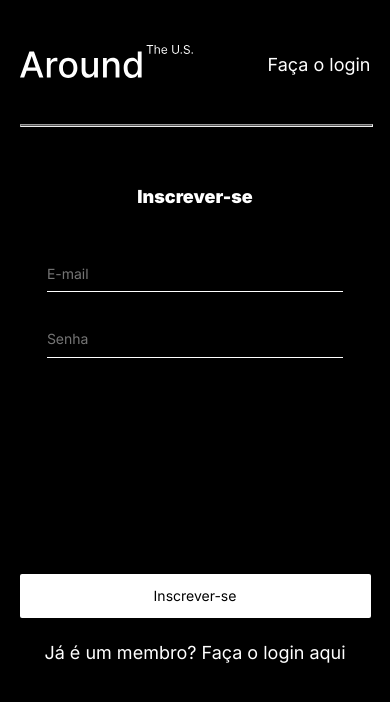
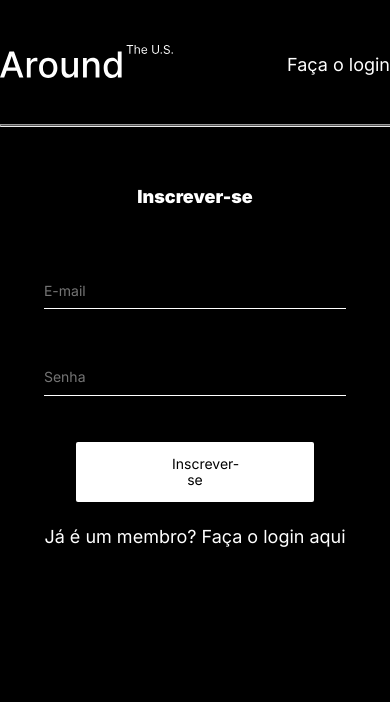
Before and after one commit to Lere10/web_project_around_auth, a React (Vite) app: page /signup in a window 390 px wide. Shown: the top 702 px of the page. Built offline with nearby package versions, Linux system fonts and the light colour scheme; no server answers.

Commit message:
style adjusts

```diff
--- a/src/blocks/form.css
+++ b/src/blocks/form.css
@@ -20,6 +20,22 @@
   font-weight: 400;
 }
 .form__input-bio {
+  max-width: 358px;
+  width: 100%;
+}
+.form__input-bio-auth {
+  margin: 0px;
+  background-color: #000;
+  color: #fff;
+  border-bottom: 1px solid #fff;
+  max-width: 358px;
+  width: 100%;
+}
+.form__input-auth {
+  color: #fff;
+  background-color: #000;
+  border-bottom: 1px solid #fff;
+  margin-bottom: 30px;
   max-width: 358px;
   width: 100%;
 }
@@ -49,6 +65,17 @@
   margin: 48px auto 36px;
   align-self: center;
   padding: 18px 125px;
+}
+.form__button-auth {
+  margin-top: 216px;
+  background-color: #fff;
+  color: #000;
+  max-width: 358px;
+  width: 100%;
+  padding: 14px 0px;
+  border-radius: 2px;
+  border: none;
+  cursor: pointer;
 }
 .form__button:hover {
   cursor: pointer;
--- a/src/blocks/page.css
+++ b/src/blocks/page.css
@@ -15,6 +15,44 @@ html {
   margin: 0 auto;
 }
 
+.page__content-auth {
+  position: relative;
+  display: flex;
+  flex-direction: column;
+  font-family: "Inter", sans-serif;
+  font-weight: normal;
+  font-size: 18px;
+  max-width: 880px;
+  margin: 0 auto;
+}
+.page__content-auth-email {
+  margin: 0px;
+  padding: 0px;
+  color: #fff;
+  position: absolute;
+  z-index: 1;
+  top: 55px;
+  right: 89px;
+}
+.page__navlink-sign {
+  text-decoration: none;
+  color: #fff;
+  position: absolute;
+  z-index: 1;
+  top: 55px;
+  right: 0px;
+}
+.page__navlink-signout {
+  color: #a9a9a9;
+}
+
+.page__navlink-call {
+  text-decoration: none;
+  color: #fff;
+  margin: 0 auto;
+  text-align: center;
+}
+
 @media screen and (max-width: 960px) {
   .page__content {
     max-width: 90%;
--- a/src/blocks/popup.css
+++ b/src/blocks/popup.css
@@ -73,6 +73,32 @@
   max-width: 358px;
 }
 
+.popup__infotooltip {
+  text-align: center;
+}
+
+.popup__infotooltip-image {
+  padding: 60px 0px 32px 0px;
+  max-width: 120px;
+  width: 100%;
+}
+
+.popup__infotooltip-title {
+  padding-bottom: 60px;
+}
+
+.popup__title-auth {
+  margin: 0px auto;
+  font-family: "Inter", sans-serif;
+  font-size: 24px;
+  font-weight: 900;
+  padding-top: 60px;
+  padding-bottom: 50px;
+  max-width: 358px;
+  color: #fff;
+  text-align: center;
+}
+
 .popup__form {
   max-width: 358px;
   margin: 0 auto;
@@ -94,7 +120,8 @@
 }
 
 @media screen and (max-width: 470px) {
-  .popup__title {
+  .popup__title,
+  .popup__title-auth {
     font-size: 18px;
     max-width: 84.39%;
     padding-bottom: 67px;
--- a/src/components/App.jsx
+++ b/src/components/App.jsx
@@ -207,38 +207,12 @@ function App() {
             path="/"
             element={
               <ProtectedRoute isLoggedIn={isLoggedIn}>
-                <div
-                  className="page__content"
-                  style={{
-                    position: "relative",
-                    display: "flex",
-                    flexDirection: "column",
-                  }}
-                >
-                  <p
-                    style={{
-                      margin: "0px",
-                      padding: "0px",
-                      color: "#fff",
-                      position: "absolute",
-                      zIndex: "1",
-                      top: "55px",
-                      right: "89px",
-                    }}
-                  >
-                    {token.getEmail()}
-                  </p>
+                <div className="page__content-auth">
+                  <p className="page__content-auth-email">{token.getEmail()}</p>
                   <NavLink
                     to="/signin"
                     onClick={handleLogout}
-                    style={{
-                      textDecoration: "none",
-                      color: "#A9A9A9",
-                      position: "absolute",
-                      zIndex: "1",
-                      top: "55px",
-                      right: "0px",
-                    }}
+                    className="page__navlink-sign page__navlink-signout"
                   >
                     Sair
                   </NavLink>
--- a/src/components/Main/Main.jsx
+++ b/src/components/Main/Main.jsx
@@ -13,8 +13,6 @@ import { useContext } from "react";
 
 import Card from "./components/Card/Card.jsx";
 
-//ele estava aqui
-
 export default function Main({
   cards,
   handleCardLike,
@@ -25,7 +23,6 @@ export default function Main({
 }) {
   const { currentUser } = useContext(CurrentUserContext);
 
-  // ---------------------
   const NewCardPopup = { title: "Novo lugar", children: <NewCard /> };
   const EditProfilePopup = {
     title: "Editar perfil",
@@ -35,7 +32,6 @@ export default function Main({
     title: "Alterar foto de perfil",
     children: <EditAvatar />,
   };
-  //ultima coisa que fiz foi alterar esse trecho para dentro da function Main
 
   return (
     <main>
--- a/src/components/Main/components/Popup/components/InfoTooltip/InfoTooltip.jsx
+++ b/src/components/Main/components/Popup/components/InfoTooltip/InfoTooltip.jsx
@@ -5,32 +5,18 @@ import "../../../../../../blocks/popup.css";
 
 export default function InfoTooltip({ state }) {
   return (
-    <div style={{ textAlign: "center" }}>
+    <div className="popup__infotooltip">
       {state ? (
         <>
-          <img
-            src={stateOk}
-            style={{
-              padding: "60px 0px 0px 0px",
-              maxWidth: "120px",
-              width: "100%",
-            }}
-          />
-          <h2 className="popup__title" style={{ paddingBottom: "60px" }}>
+          <img src={stateOk} className="popup__infotooltip-image" />
+          <h2 className="popup__title popup__infotooltip-title">
             Vitória! Agora você só precisa logar
           </h2>
         </>
       ) : (
         <>
-          <img
-            src={stateNotOk}
-            style={{
-              padding: "60px 0px 32px 0px",
-              maxWidth: "120px",
-              width: "100%",
-            }}
-          />
-          <h2 className="popup__title" style={{ paddingTop: "0px" }}>
+          <img src={stateNotOk} className="popup__infotooltip-image" />
+          <h2 className="popup__title popup__infotooltip-title">
             Ops, algo deu errado! Por favor, tente novamente.
           </h2>
         </>
--- a/src/components/Register/Register.jsx
+++ b/src/components/Register/Register.jsx
@@ -4,15 +4,12 @@ import Header from "../Header/Header.jsx";
 import { NavLink, useNavigate } from "react-router-dom";
 import "../../blocks/form.css";
 import "../../blocks/popup.css";
-// import Popup from "../Main/components/Popup/Popup.jsx";
-// import InfoTooltip from "../Main/components/Popup/components/InfoTooltip/InfoTooltip.jsx";
 
 export default function Register({ handleRegistration }) {
   const [data, setData] = useState({
     email: "",
     password: "",
   });
-  // const navigate = useNavigate();
 
   const handleChange = (e) => {
     const { name, value } = e.target;
@@ -28,54 +25,18 @@ export default function Register({ handleRegistration }) {
   };
 
   return (
-    <div
-      className="page__content"
-      style={{
-        position: "relative",
-        display: "flex",
-        flexDirection: "column",
-      }}
-    >
+    <div className="page__content-auth">
       <Header />
-      <NavLink
-        to="/signin"
-        style={{
-          textDecoration: "none",
-          color: "#fff",
-          position: "absolute",
-          zIndex: "1",
-          top: "55px",
-          right: "0px",
-        }}
-      >
+      <NavLink to="/signin" className="page__navlink-sign">
         Faça o login
       </NavLink>
-      <h2
-        className="popup__title"
-        style={{
-          color: "#fff",
-          textAlign: "center",
-          paddingBottom: "50px",
-          paddingTop: "60px",
-        }}
-      >
-        Inscrever-se
-      </h2>
+      <h2 className="popup__title-auth">Inscrever-se</h2>
       <form className="form popup__form" onSubmit={handleSubmit}>
         <fieldset className="form__fieldset">
           <input
-            style={{
-              color: "#fff",
-              backgroundColor: "#000",
-              borderBottom: "1px solid #fff",
-              marginBottom: "30px",
-              maxWidth: "358px",
-              width: "100%",
-            }}
-            //ref={namePlaceRef}
             type="email"
             id="email"
-            className="form__input form__input-name"
+            className="form__input form__input-auth"
             placeholder="E-mail"
             name="email"
             minLength="2"
@@ -85,17 +46,9 @@ export default function Register({ handleRegistration }) {
           />
           <span className="form__input-error-message form__title-error"></span>
           <input
-            style={{
-              margin: "0px",
-              backgroundColor: "#000",
-              color: "#fff",
-              borderBottom: "1px solid #fff",
-              maxWidth: "358px",
-            }}
-            // ref={imagePlaceRef}
             type="password"
             id="password"
-            className="form__input form__input-bio"
+            className="form__input form__input-bio-auth"
             name="password"
             placeholder="Senha"
             onChange={handleChange}
@@ -103,41 +56,13 @@ export default function Register({ handleRegistration }) {
           />
           <span className="form__input-error-message form__imageURL-error"></span>
         </fieldset>
-        <button
-          type="submit"
-          className="form__button"
-          style={{
-            marginTop: "216px",
-            backgroundColor: "#fff",
-            color: "#000",
-            maxWidth: "358px",
-            width: "100%",
-            padding: "14px 0px",
-            borderRadius: "2px",
-            border: "none",
-            cursor: "pointer",
-          }}
-        >
+        <button type="submit" className="form__button form__button-auth">
           Inscrever-se
         </button>
       </form>
-      <NavLink
-        to="/signin"
-        style={{
-          textDecoration: "none",
-          color: "#fff",
-          margin: "0px auto",
-          textAlign: "center",
-        }}
-      >
+      <NavLink to="/signin" className="page__navlink-call">
         Já é um membro? Faça o login aqui
       </NavLink>
-
-      {/* {popup && (
-        <Popup onClose={handleClosePopup} title={popup.title}>
-          {popup.children}
-        </Popup>
-      )} */}
     </div>
   );
 }
```
Also changed, not shown: src/components/Login/Login.jsx (+8 -75 lines).
